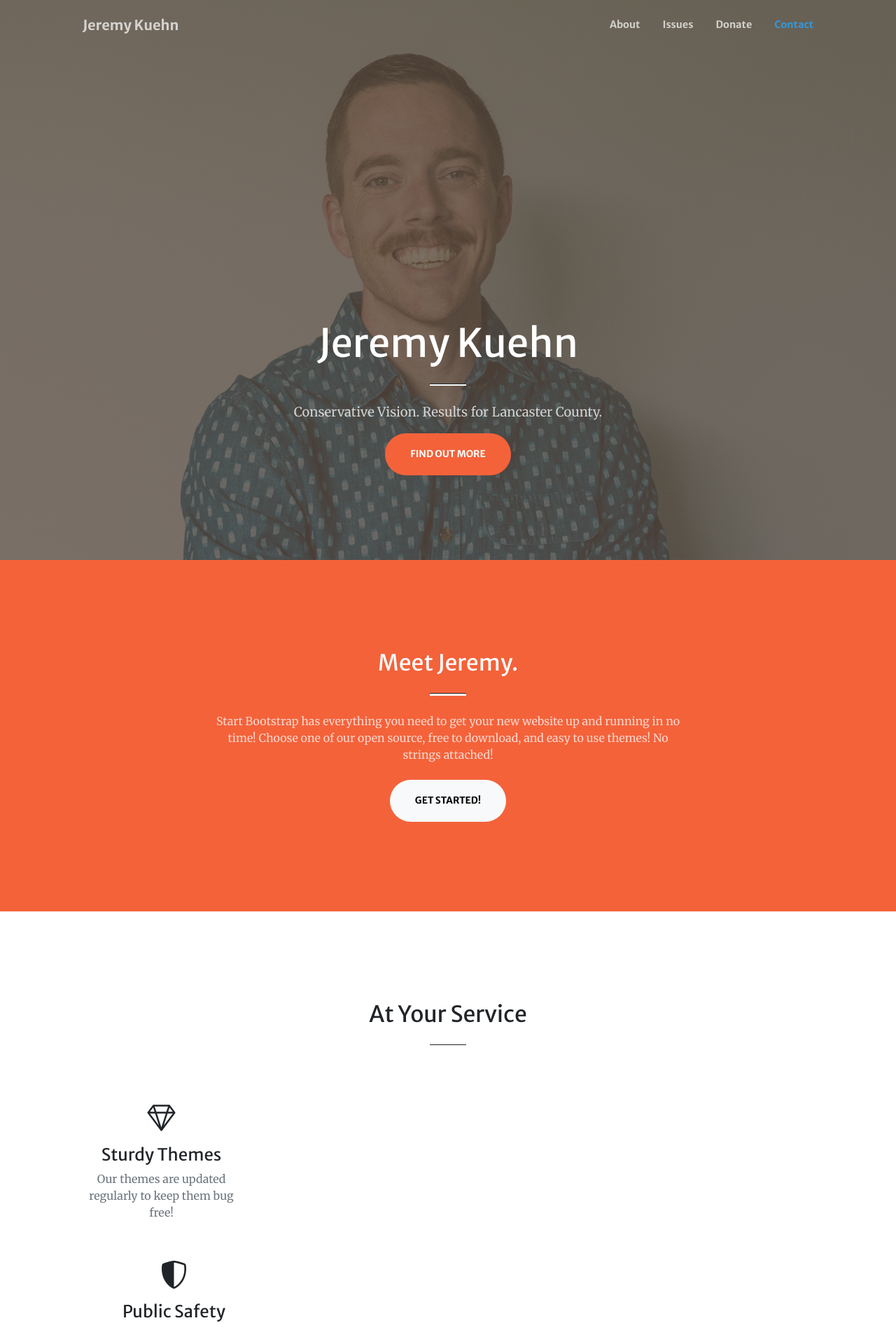
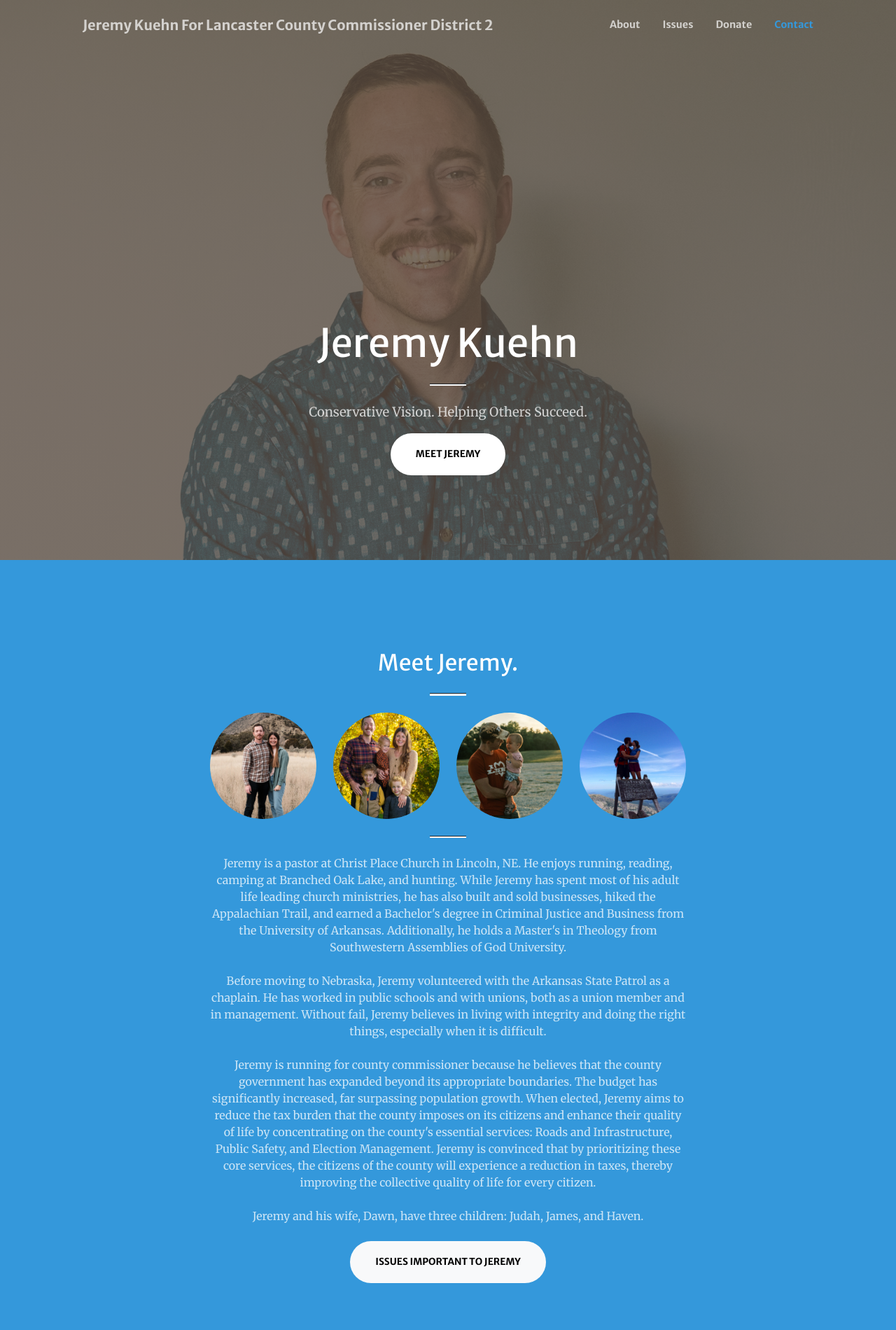
Before and after one commit to arkterra90/district_2, a Django app: page / in a window 1280 px wide. Shown: the top 1900 px of the page at 70% size. Run offline with Django 5.2, Linux system fonts and the light colour scheme; some libraries are stand-ins or nearby versions.

Commit message:
Revert "Updates to logo assets"
This reverts commit 8b626f40ffa9d34b99758547c061c6ee85878bf8.

```diff
--- a/district2/website/templates/website/index.html
+++ b/district2/website/templates/website/index.html
@@ -1,28 +1,37 @@
 <!DOCTYPE html>
 <html lang="en">
+
 <head>
     <meta charset="utf-8" />
     <meta name="viewport" content="width=device-width, initial-scale=1, shrink-to-fit=no" />
     <meta name="description" content="" />
     <meta name="author" content="" />
     <title>Jeremy Kuehn For Lancaster District 2</title>
+
     <!-- Favicon-->
-        <link rel="icon" type="image/x-icon" href="static/assets/favicon.ico" />
+    <link rel="icon" type="image/x-icon" href="/static/assets/Nebraska-favicon.png" />
+
     <!-- Bootstrap Icons-->
     <link href="https://cdn.jsdelivr.net/npm/bootstrap-icons@1.5.0/font/bootstrap-icons.css" rel="stylesheet" />
+
     <!-- Google fonts-->
     <link href="https://fonts.googleapis.com/css?family=Merriweather+Sans:400,700" rel="stylesheet" />
     <link href="https://fonts.googleapis.com/css?family=Merriweather:400,300,300italic,400italic,700,700italic" rel="stylesheet" type="text/css" />
+
     <!-- SimpleLightbox plugin CSS-->
     <link href="https://cdnjs.cloudflare.com/ajax/libs/SimpleLightbox/2.1.0/simpleLightbox.min.css" rel="stylesheet" />
+
     <!-- Core theme CSS (includes Bootstrap)-->
     <link href="static/css/styles.css" rel="stylesheet" />
+    <link rel="stylesheet" href="https://cdn.jsdelivr.net/npm/bootstrap-icons@1.11.0/font/bootstrap-icons.css">
+
 </head>
+
 <body id="page-top">
     <!-- Navigation-->
-        <nav class="navbar navbar-expand-lg navbar-light fixed-top py-3" id="mainNav">
+    <nav class="navbar navbar-expand-lg navbar-light fixed-top py-3" id="mainNav" role="navigation">
         <div class="container px-4 px-lg-5">
-                <a class="navbar-brand" href="#page-top">Jeremy Kuehn</a>
+            <a class="navbar-brand" href="#page-top">Jeremy Kuehn For Lancaster County Commissioner District 2</a>
             <button class="navbar-toggler navbar-toggler-right" type="button" data-bs-toggle="collapse" data-bs-target="#navbarResponsive" aria-controls="navbarResponsive" aria-expanded="false" aria-label="Toggle navigation"><span class="navbar-toggler-icon"></span></button>
             <div class="collapse navbar-collapse" id="navbarResponsive">
                 <ul class="navbar-nav ms-auto my-2 my-lg-0">
@@ -34,6 +43,7 @@
             </div>
         </div>
     </nav>
+
     <!-- Masthead-->
     <header class="masthead">
         <div class="container px-4 px-lg-5 h-100">
@@ -54,38 +64,70 @@
                     <hr class="divider" />
                 </div>
                 <div class="col-lg-8 align-self-baseline mb-5">
-                        <p class="text-white-75">Conservative Vision. Results for Lancaster County.</p>
-                        <a class="btn btn-primary btn-xl" href="#about">Find Out More</a>
+                    <p class="text-white-75">Conservative Vision. Helping Others Succeed.</p>
+                    <a class="btn btn-primary btn-xl" href="#about" style="background-color: white; color: black;">Meet Jeremy</a>
                 </div>
             </div>
         </div>
     </header>
 
     <!-- About-->
-        <section class="page-section bg-primary" id="about">
+    <section class="page-section" style="background-color: #3498db;" id="about">
         <div class="container px-4 px-lg-5">
             <div class="row gx-4 gx-lg-5 justify-content-center">
                 <div class="col-lg-8 text-center">
                     <h2 class="text-white mt-0">Meet Jeremy.</h2>
                     <hr class="divider divider-light" />
-                        <p class="text-white-75 mb-4">Start Bootstrap has everything you need to get your new website up and running in no time! Choose one of our open source, free to download, and easy to use themes! No strings attached!</p>
-                        <a class="btn btn-light btn-xl" href="#services">Get Started!</a>
+
+                    <!-- Photo placeholders -->
+                    <div class="row">
+                        <div class="col-md-3">
+                            <img src="/static/assets/img/portfolio/gettoknow/1.jpg" alt="Photo 1" class="img-fluid rounded-circle">
+                        </div>
+                        <div class="col-md-3">
+                            <img src="/static/assets/img/portfolio/gettoknow/2.jpg" alt="Photo 2" class="img-fluid rounded-circle">
+                        </div>
+                        <div class="col-md-3">
+                            <img src="/static/assets/img/portfolio/gettoknow/3.jpg" alt="Photo 3" class="img-fluid rounded-circle">
+                        </div>
+                        <div class="col-md-3">
+                            <img src="/static/assets/img/portfolio/gettoknow/4.jpg" alt="Photo 4" class="img-fluid rounded-circle">
+                        </div>
+                    </div>
+                    <hr class="divider divider-light" />
+                    <p class="text-white-75 mb-4">
+                        Jeremy is a pastor at Christ Place Church in Lincoln, NE. He enjoys running, reading, camping at Branched Oak Lake, and hunting. While Jeremy has spent most of his adult life leading church ministries, he has also built and sold businesses, hiked the Appalachian Trail, and earned a Bachelor's degree in Criminal Justice and Business from the University of Arkansas. Additionally, he holds a Master's in Theology from Southwestern Assemblies of God University.
+                    </p>
+
+                    <p class="text-white-75 mb-4">
+                        Before moving to Nebraska, Jeremy volunteered with the Arkansas State Patrol as a chaplain. He has worked in public schools and with unions, both as a union member and in management. Without fail, Jeremy believes in living with integrity and doing the right things, especially when it is difficult.
+                    </p>
+                    <p class="text-white-75 mb-4">
+                        Jeremy is running for county commissioner because he believes that the county government has expanded beyond its appropriate boundaries.
+                        The budget has significantly increased, far surpassing population growth. When elected, Jeremy aims to reduce the tax burden that the county imposes on its citizens and enhance their quality of life by concentrating on the county's essential services: Roads and Infrastructure, Public Safety, and Election Management. Jeremy is convinced that by prioritizing these core services, the citizens of the county will experience a reduction in taxes, thereby improving the collective quality of life for every citizen.
+                    </p>
+                    <p class="text-white-75 mb-4">
+                        Jeremy and his wife, Dawn, have three children: Judah, James, and Haven.
+                    </p>
+
+                    <a class="btn btn-light btn-xl" href="#services">Issues Important To Jeremy</a>
                 </div>
             </div>
         </div>
     </section>
+
     <!-- Services-->
     <section class="page-section" id="services">
         <div class="container px-4 px-lg-5">
-                <h2 class="text-center mt-0">At Your Service</h2>
+            <h2 class="text-center mt-0">Issues Important to Jeremy</h2>
             <hr class="divider" />
             <div class="row gx-4 gx-lg-5">
+                <!-- Smart Infrastructure -->
                 <div class="col-lg-3 col-md-6 text-center">
                     <div class="mt-5">
-                            <div class="mb-2"><i class="bi-gem fs-1 text-primary"></i></div>
-                            <h3 class="h4 mb-2">Sturdy Themes</h3>
-                            <p class="text-muted mb-0">Our themes are updated regularly to keep them bug free!</p>
-                        </div>
+                        <div class="mb-2"><i class="bi-sign-stop-lights fs-1 text-primary"></i></div>
+                        <h3 class="h4 mb-2">Smart Infrastructure</h3>
+                        <p class="text-muted mb-0">Well planned roads and infrastructure keep us safe and help businesses. Jeremy will make sure we invest in projects to make our community better for all.</p>
                     </div>
                 </div>
 
```
Also changed, not shown: district2/website/static/assets/logos/logo1.png (deleted), district2/website/static/assets/logos/logo2.png (deleted), district2/website/static/assets/logos/logo3.png (deleted), district2/website/static/assets/logos/logo4.png (deleted). Lines whose indentation alone changed are shown as unchanged.
